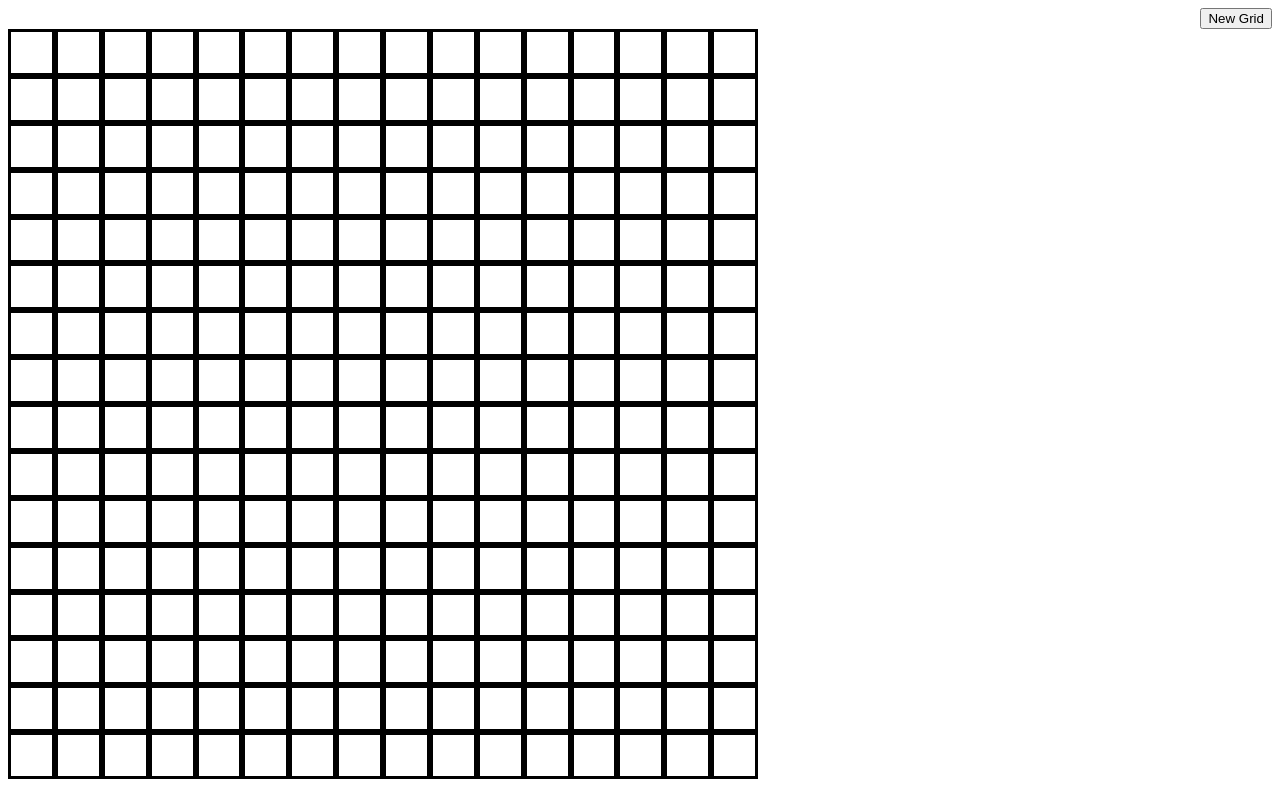
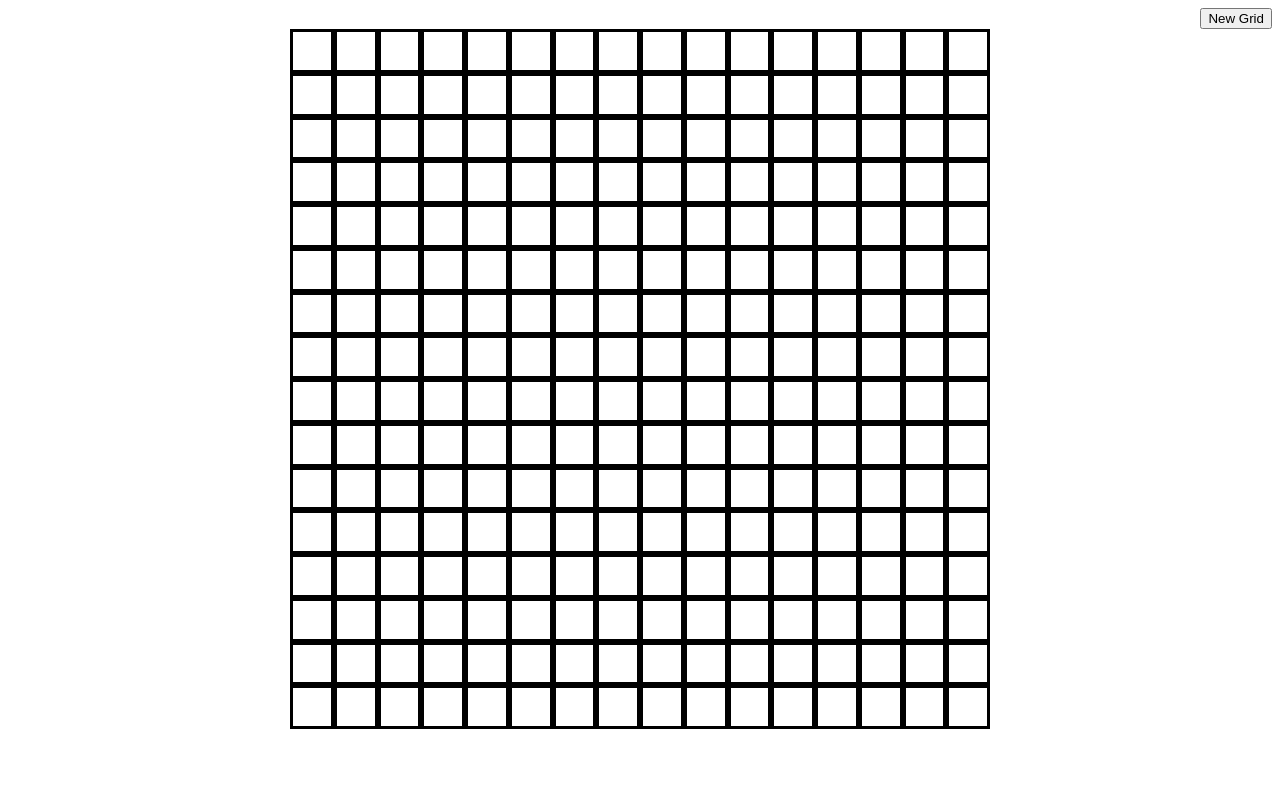
Before and after one commit to Lucoria1/Etch-a-Sketch, a plain HTML site: page index.HTML in a window 1280 px wide. Drawn offline with Linux system fonts and the light colour scheme.

Commit message:
resized and centred grid

```diff
--- a/Etch-a-Sketch.js
+++ b/Etch-a-Sketch.js
@@ -24,18 +24,17 @@ function createGrid (param){
 
 }
 
-
 document.querySelector(".newGrid").addEventListener("click", () => {
     let boxNum = prompt("How wide do you want your grid?")
 
+
+    if(boxNum <= 100){
         document.querySelectorAll(".row").forEach((item) => {
             item.remove();
         })
         document.querySelectorAll(".column").forEach((item) => {
             item.remove();
         })
-
-    if(boxNum <= 100){
         createGrid(boxNum);} else if(boxNum === null) {
             createGrid(16)} else if(boxNum > 100){
                 alert("Grid too large! Pick a number between 1-100!")
--- a/Stylesheet.css
+++ b/Stylesheet.css
@@ -1,5 +1,6 @@
-.body {
+.contCont {
     display: flex;
+    justify-content: center;
 }
 
 .btnCont{
@@ -10,8 +11,8 @@
 .boxCont {
     display: flex;
     justify-content: center;
-    height: 750px;
-    width: 750px;
+    height: 700px;
+    width: 700px;
 }
 
 /* .box {
--- a/index.HTML
+++ b/index.HTML
@@ -12,7 +12,9 @@
     <button class="newGrid btn">New Grid</button>
     </div>
 
-    <div class="boxCont">
+    <div class="contCont">
+        <div class="boxCont">
+        </div>
     </div>
 
 </body>
```
Lines whose indentation alone changed are shown as unchanged.
